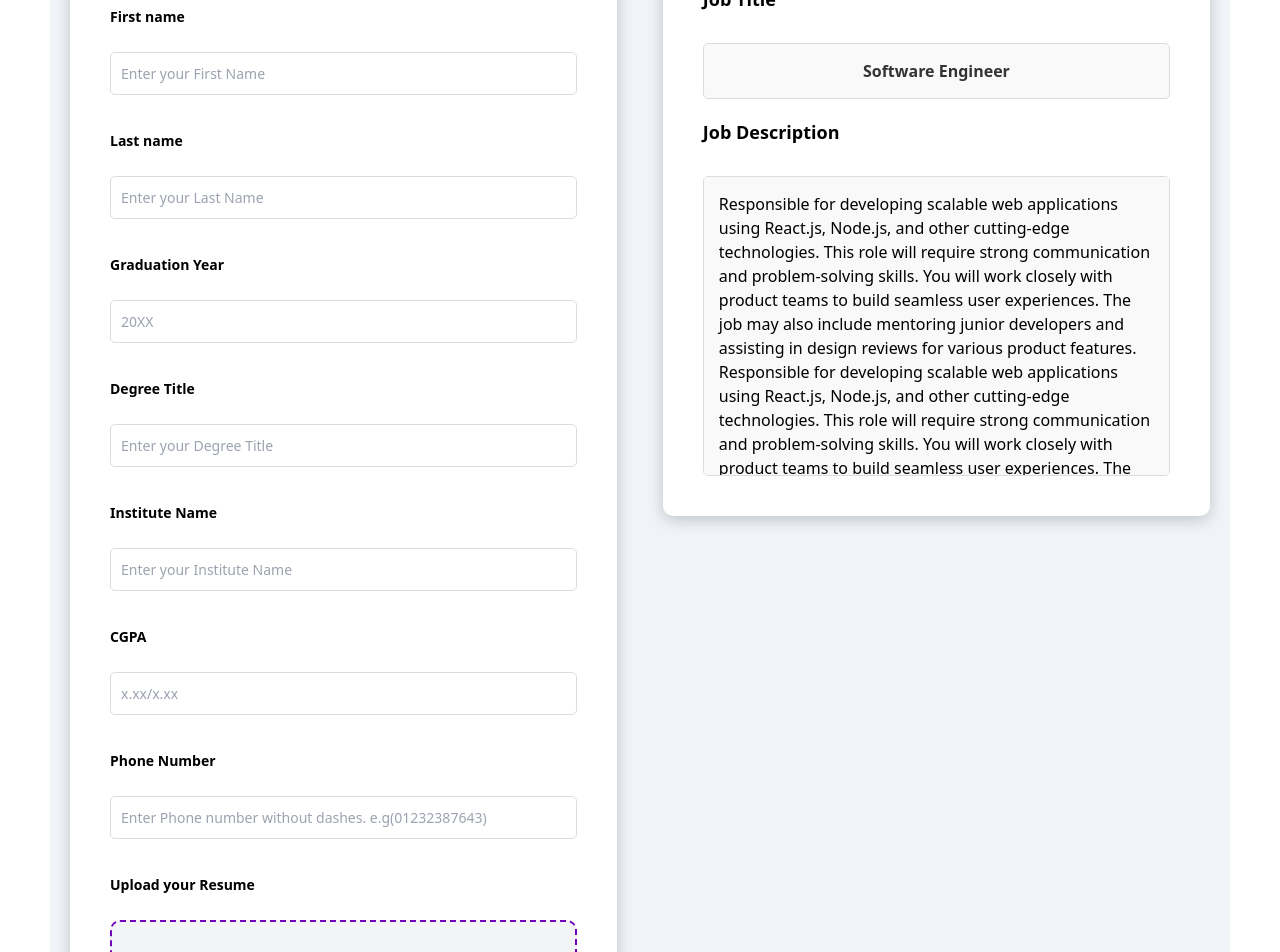
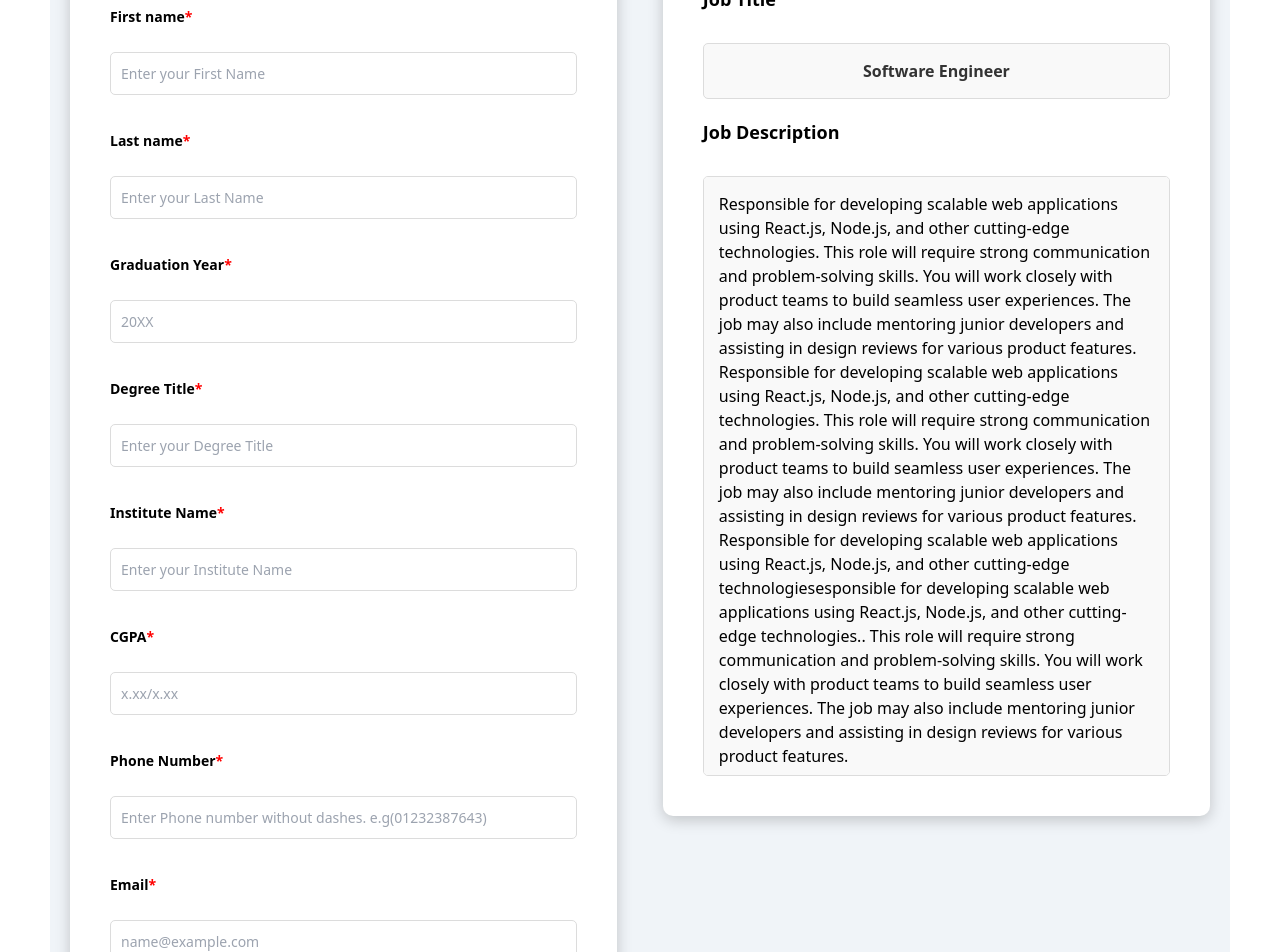
Before and after one commit to Aqeel-Mubarak/Smart-Recruitment-System-FYP, a React (Vite) app in the folder frontend/: page /application in a window 1280 px wide. Shown: the part 180-1132 px from the top of the page. Built offline with nearby package versions, Linux system fonts and the light colour scheme.

Commit message:
Added Application form with starik

```diff
--- a/frontend/src/pages/ApplicationForm.jsx
+++ b/frontend/src/pages/ApplicationForm.jsx
@@ -134,8 +134,8 @@ const ApplicationForm = () => {
       borderRadius: '5px',
       border: '1px solid #dcdcdc',
       backgroundColor: '#f9f9f9',
-      minHeight: '300px', // Set height to match form size
-      maxHeight: '300px', // Fix the height for scrollable content
+      minHeight: '600px', // Set height to match form size
+      maxHeight: '600px', // Fix the height for scrollable content
       display: 'flex',
       alignItems: 'flex-start',
       overflowY: 'auto', // Allow scrolling if the text is long
@@ -151,7 +151,7 @@ const ApplicationForm = () => {
         <div style={styles.formContainer}>
           <h2 style={styles.formHeader}>Application Form</h2>
 
-          <label style={styles.label}>First name</label>
+          <label style={styles.label}>First name<span style={{ color: 'red' }}>*</span></label>
           <input
             style={styles.input}
             type="text"
@@ -161,7 +161,7 @@ const ApplicationForm = () => {
             placeholder="Enter your First Name"
           />
 
-          <label style={styles.label}>Last name</label>
+          <label style={styles.label}>Last name<span style={{ color: 'red' }}>*</span></label>
           <input
             style={styles.input}
             type="text"
@@ -171,7 +171,7 @@ const ApplicationForm = () => {
             placeholder="Enter your Last Name"
           />
 
-          <label style={styles.label}>Graduation Year</label>
+          <label style={styles.label}>Graduation Year<span style={{ color: 'red' }}>*</span></label>
           <input
             style={styles.input}
             type="text"
@@ -181,7 +181,7 @@ const ApplicationForm = () => {
             placeholder="20XX"
           />
 
-          <label style={styles.label}>Degree Title</label>
+          <label style={styles.label}>Degree Title<span style={{ color: 'red' }}>*</span></label>
           <input
             style={styles.input}
             type="text"
@@ -191,7 +191,7 @@ const ApplicationForm = () => {
             placeholder="Enter your Degree Title"
           />
 
-          <label style={styles.label}>Institute Name</label>
+          <label style={styles.label}>Institute Name<span style={{ color: 'red' }}>*</span></label>
           <input
             style={styles.input}
             type="text"
@@ -201,7 +201,7 @@ const ApplicationForm = () => {
             placeholder="Enter your Institute Name"
           />
 
-          <label style={styles.label}>CGPA</label>
+          <label style={styles.label}>CGPA<span style={{ color: 'red' }}>*</span></label>
           <input
             style={styles.input}
             type="text"
@@ -211,7 +211,7 @@ const ApplicationForm = () => {
             placeholder="x.xx/x.xx"
           />
 
-          <label style={styles.label}>Phone Number</label>
+          <label style={styles.label}>Phone Number<span style={{ color: 'red' }}>*</span></label>
           <input
             style={styles.input}
             type="text"
@@ -220,8 +220,17 @@ const ApplicationForm = () => {
             onChange={handleChange}
             placeholder="Enter Phone number without dashes. e.g(01232387643)"
           />
+          <label style={styles.label}>Email<span style={{ color: 'red' }}>*</span></label>
+          <input
+            style={styles.input}
+            type="email"
+            name="email"
+            value={formData.email}
+            onChange={handleChange}
+            placeholder="name@example.com"
+          />
 
-          <label style={styles.label}>Upload your Resume</label>
+          <label style={styles.label}>Upload your Resume<span style={{ color: 'red' }}>*</span></label>
           <div style={styles.uploadResume}>
             <FiUploadCloud size={24} />
             <label htmlFor="resume-upload" style={styles.label}>
@@ -236,15 +245,7 @@ const ApplicationForm = () => {
             />
           </div>
 
-          <label style={styles.label}>Email</label>
-          <input
-            style={styles.input}
-            type="email"
-            name="email"
-            value={formData.email}
-            onChange={handleChange}
-            placeholder="name@example.com"
-          />
+
 
           <button style={styles.button} type="submit">
             Submit Application
```
